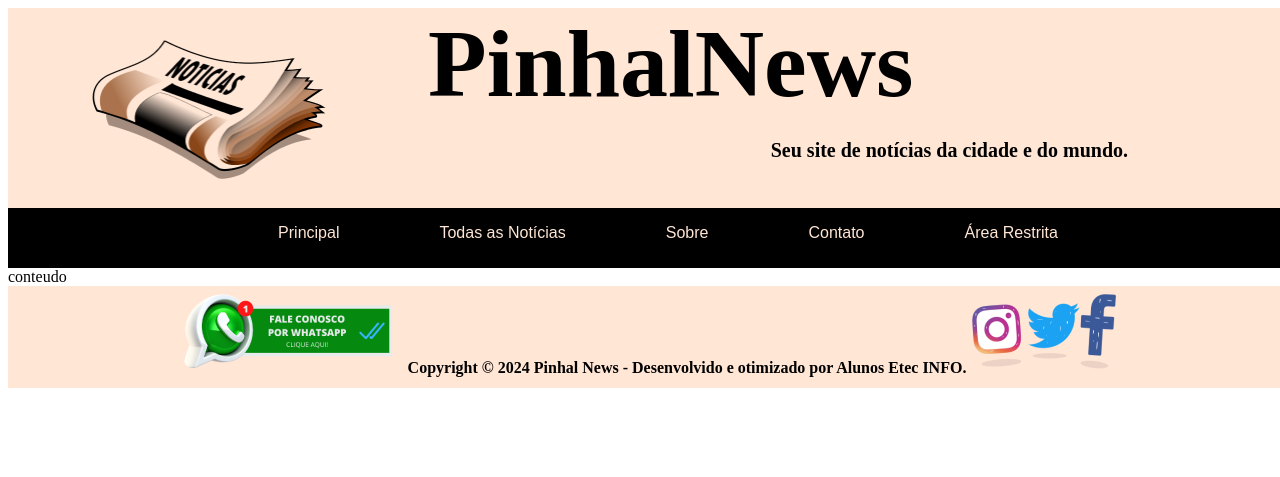
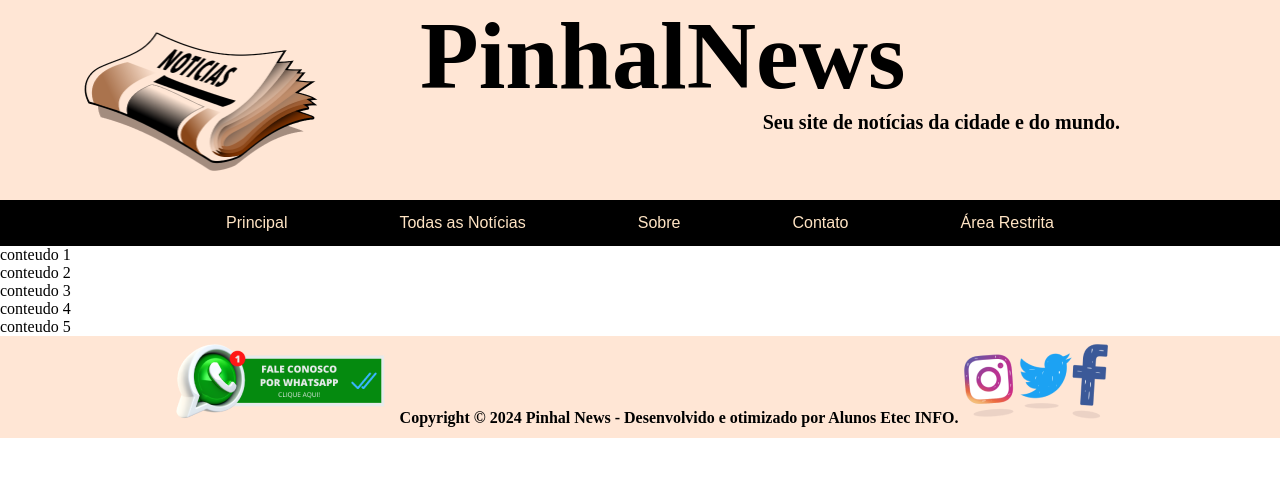
Before and after one commit to sophiamiante/Site_Noticias, a PHP site: page / in a window 1280 px wide. Shown: the top 477 px of the page. Run offline with PHP 8.4, Linux system fonts and the light colour scheme; some web fonts are replaced.

Commit message:
adicionei article

```diff
--- a/index.html
+++ b/index.html
@@ -25,7 +25,21 @@
             </ul>
         </nav>
         <main>
-            conteudo
+            <article>
+                conteudo 1
+            </article>
+            <article>
+                conteudo 2
+            </article>
+            <article>
+                conteudo 3
+            </article>
+            <article>
+                conteudo 4
+            </article>
+            <article>
+                conteudo 5
+            </article>
         </main>
         <footer>
             <img src="img/zap.png" alt=" Whatsapp ">
--- a/style.css
+++ b/style.css
@@ -1,3 +1,9 @@
+*{
+margin: 0;
+padding: 0;
+
+}
+
 @import url('https://fonts.googleapis.com/css2?family=Convergence&family=Inika:wght@400;700&family=Kavoon&display=swap');
 
 container{
@@ -41,7 +47,7 @@ header{
 
 nav{
     width: 1280px;
-    height: 60px;
+
     background-color: black;
     font-family: "Convergence", sans-serif;
     display: flex;
@@ -50,15 +56,24 @@ nav{
 
 nav ul{
     display: flex;
-    gap: 100px;
+    justify-content: center;
+    gap: 80px;
+    list-style-type: none;
+    margin: 0;
+    padding: 0;
 }
 
 nav ul li{
     justify-content: center;
     list-style-type: none;
+
 }
 
 nav ul li a{
+    display: block;
+    color: white;
+    text-align: center;
+    padding: 14px 16px;
     text-decoration: none;
 }
 
@@ -75,10 +90,13 @@ nav ul li a:active{
 }
 
 nav ul li a:hover{
-    color: aqua;
-    background-color: brown;
-    display: block;
-    width: 200px;
+    color: rgb(238, 230, 205);
+    background-color: orange;
+    transition: all 0.3s;
+}
+
+nav ul li a:link, a:visited, a:active{
+    color: bisque;
 }
 
 footer{
```
